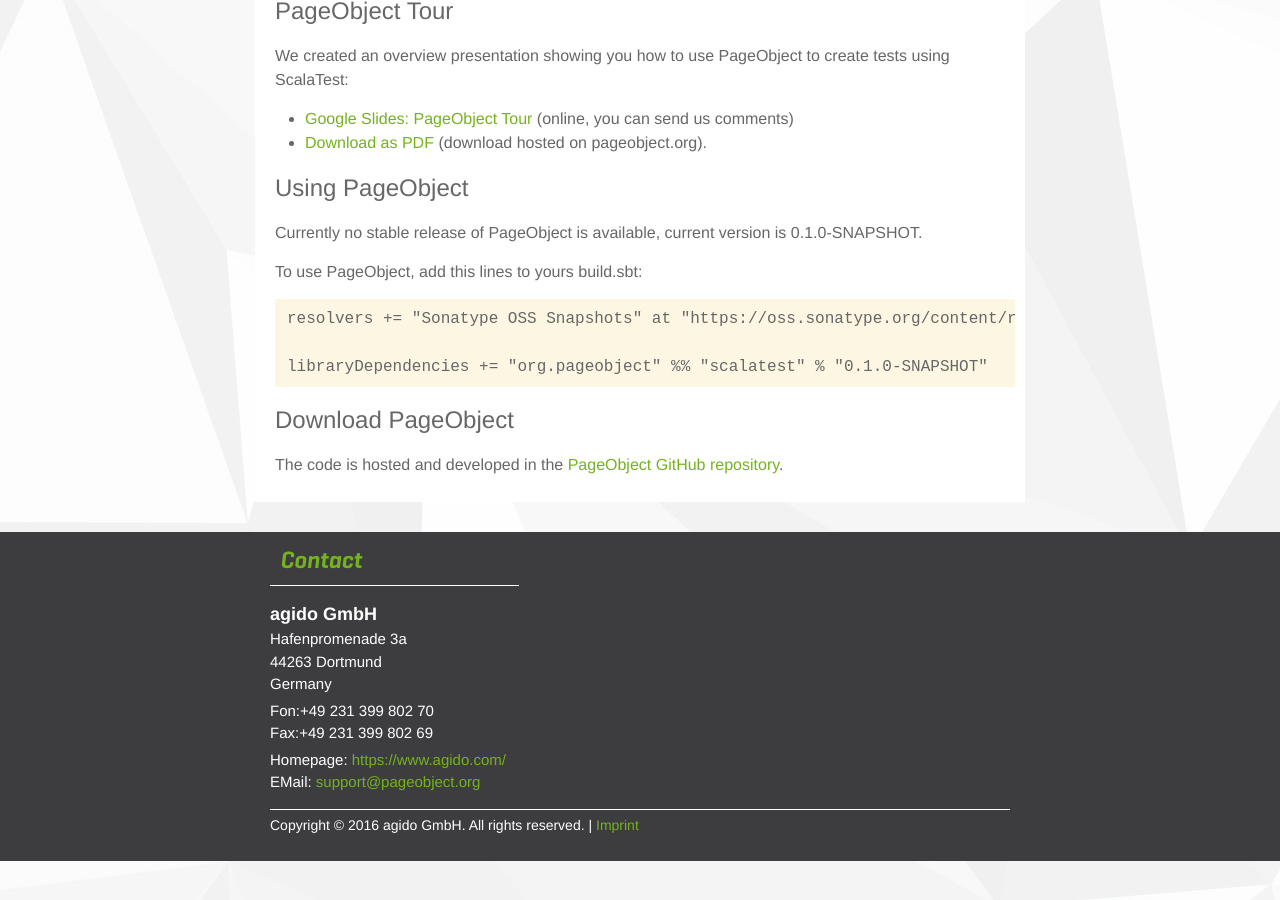
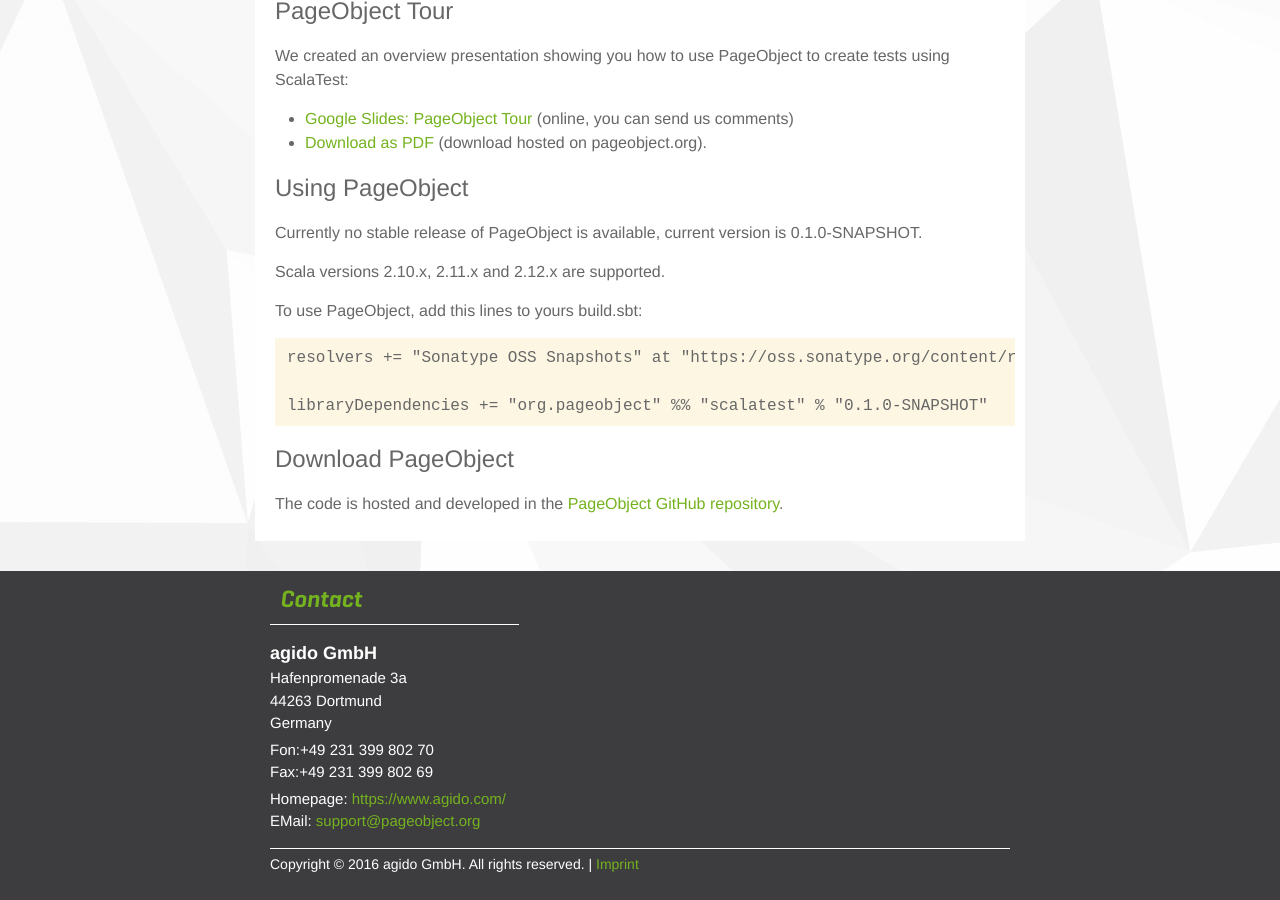
Before and after one commit to agido/pageobject, a Jekyll site: the page built from index.md, in a window 1280 px wide and 900 px high, scrolled down 618 px. Built offline with Jekyll 4.4.1, drawn with Linux system fonts in a browser that asks for light colours; before the commit the page ends 1479 px from its top, so only the background shows below that.

Commit message:
added scala versions

````diff
--- a/index.md
+++ b/index.md
@@ -33,7 +33,10 @@
 ## Using PageObject
 Currently no stable release of PageObject is available, current version is 0.1.0-SNAPSHOT.
 
+Scala versions 2.10.x, 2.11.x and 2.12.x are supported.
+
 To use PageObject, add this lines to yours build.sbt:
+
 ```
 resolvers += "Sonatype OSS Snapshots" at "https://oss.sonatype.org/content/repositories/snapshots",
 
````
